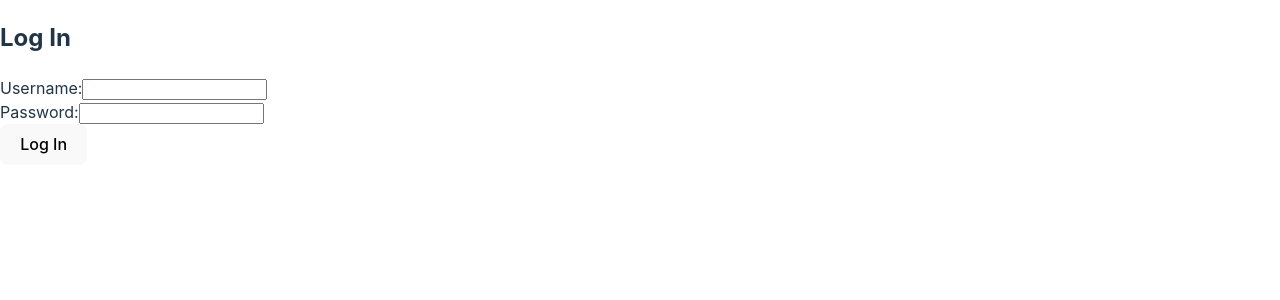
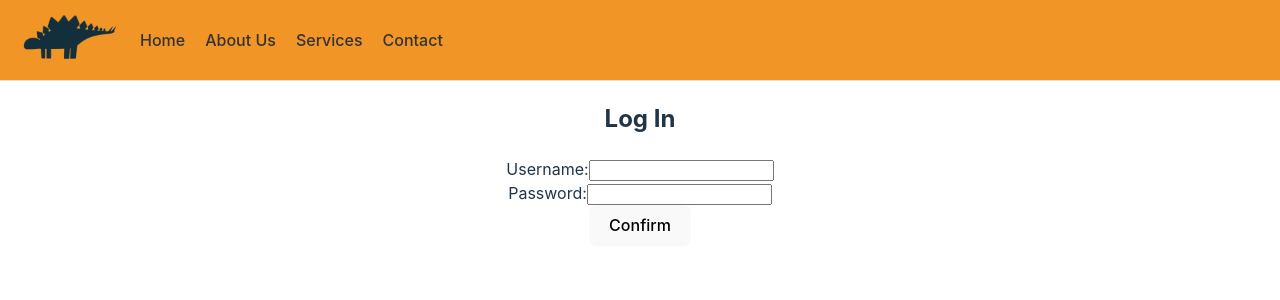
Before and after one commit to jonahturrell/shellhacks_2024, a React (Vite) app in the folder dino_mail/: page /login in a window 1280 px wide. Shown: the top 300 px of the page. Built offline with nearby package versions, Linux system fonts and the light colour scheme.

Commit message:
reformatted login page

```diff
--- a/dino_mail/package.json
+++ b/dino_mail/package.json
@@ -11,7 +11,8 @@
   },
   "dependencies": {
     "react": "^18.3.1",
-    "react-dom": "^18.3.1"
+    "react-dom": "^18.3.1",
+    "react-router-dom": "^6.26.2"
   },
   "devDependencies": {
     "@eslint/js": "^9.9.0",
--- a/dino_mail/src/App.css
+++ b/dino_mail/src/App.css
@@ -13,6 +13,15 @@ html, body {
 .page-container {
   display: flex;
   flex-direction: column;
+  text-align: center;
+  min-height: 100vh;
+  min-width: 100vh;
+}
+
+.login-container{
+  display: flex;
+  flex-direction: column;
+  align-items: center;
   text-align: center;
   min-height: 100vh;
   min-width: 100vh;
@@ -72,17 +81,3 @@ html, body {
 .btn:hover {
   opacity: 0.8;
 }
-
-.signUp {
-  background-color: #28a745;
-  color: white;
-}
-
-.login {
-  background-color: #007bff;
-  color: white;
-}
-
-/* .welcome {
-  background-color: #93e488;
-} */
--- a/dino_mail/src/Login.jsx
+++ b/dino_mail/src/Login.jsx
@@ -1,4 +1,5 @@
 import React, { useState } from 'react';
+import cute_dino from './assets/stegosaurus-transparent.png';
 import './App.css';
 
 function LoginPage() {
@@ -12,6 +13,26 @@ function LoginPage() {
   };
 
   return (
+    <div>
+      <header className='navbar'>
+				<div className='main-logo'>
+					<img src={cute_dino} alt="Main Logo"/>
+				</div>
+				<nav className='nav-tabs'>
+					<ul>
+						<li><a href="#home">Home</a></li>
+						<li><a href="#about">About Us</a></li>
+						<li><a href="#services">Services</a></li>
+						<li><a href="#contact">Contact</a></li>
+					</ul>
+				</nav>
+        {/* <div className='auth-buttons'>
+					<button className='btn signUp'>Sign Up</button>
+					<Link to="/login">
+						<button className='btn login'>Log In</button>
+					</Link>
+				</div> */}
+			</header>
     <div className='login-container'>
       <h2>Log In</h2>
       <form onSubmit={handleLogin}>
@@ -33,8 +54,9 @@ function LoginPage() {
             required
           />
         </div>
-        <button type="submit">Log In</button>
+        <button type="submit">Confirm</button>
       </form>
+    </div>
     </div>
   );
 }
```
Also changed, not shown: 1 other file (tests, documents, lock files or other folders).
